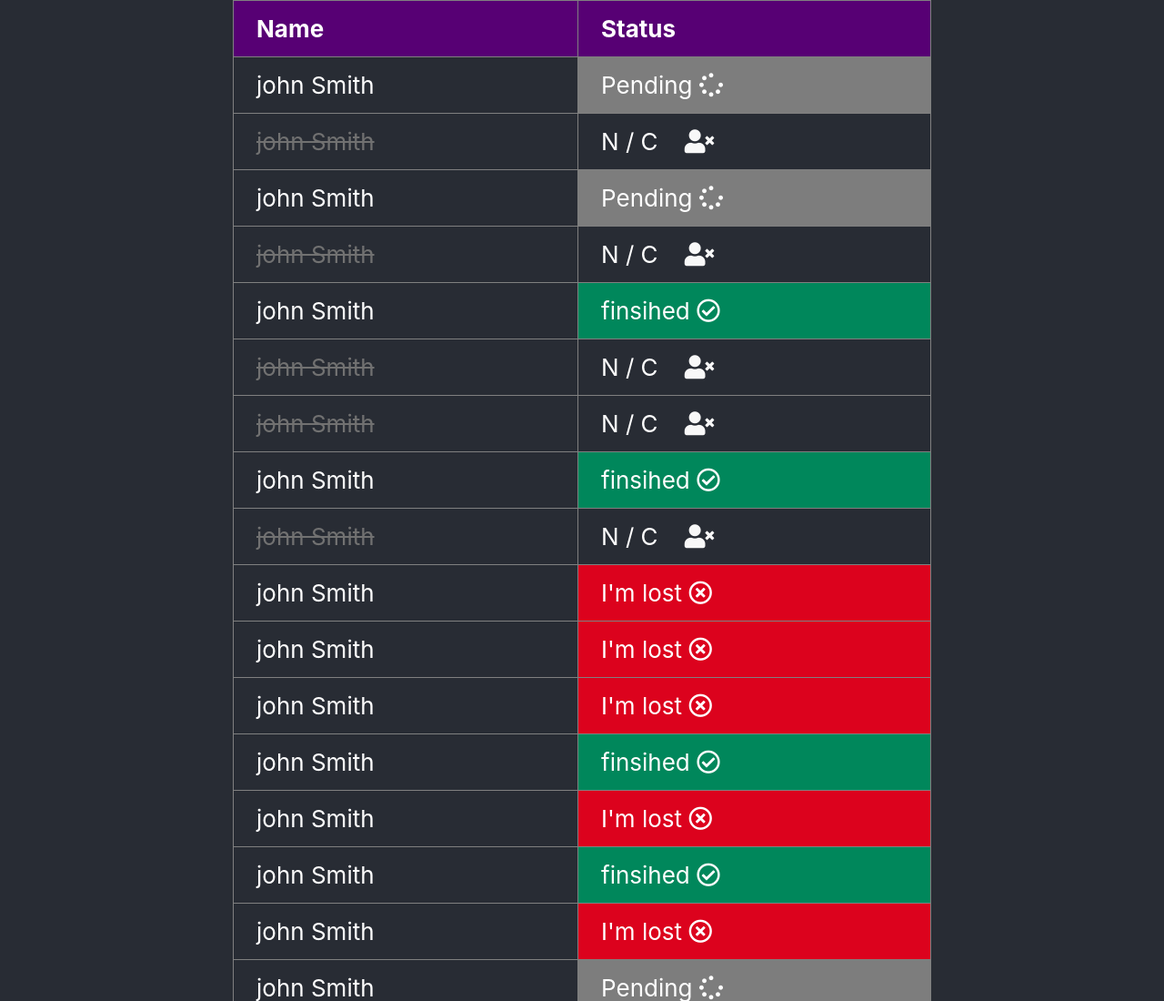
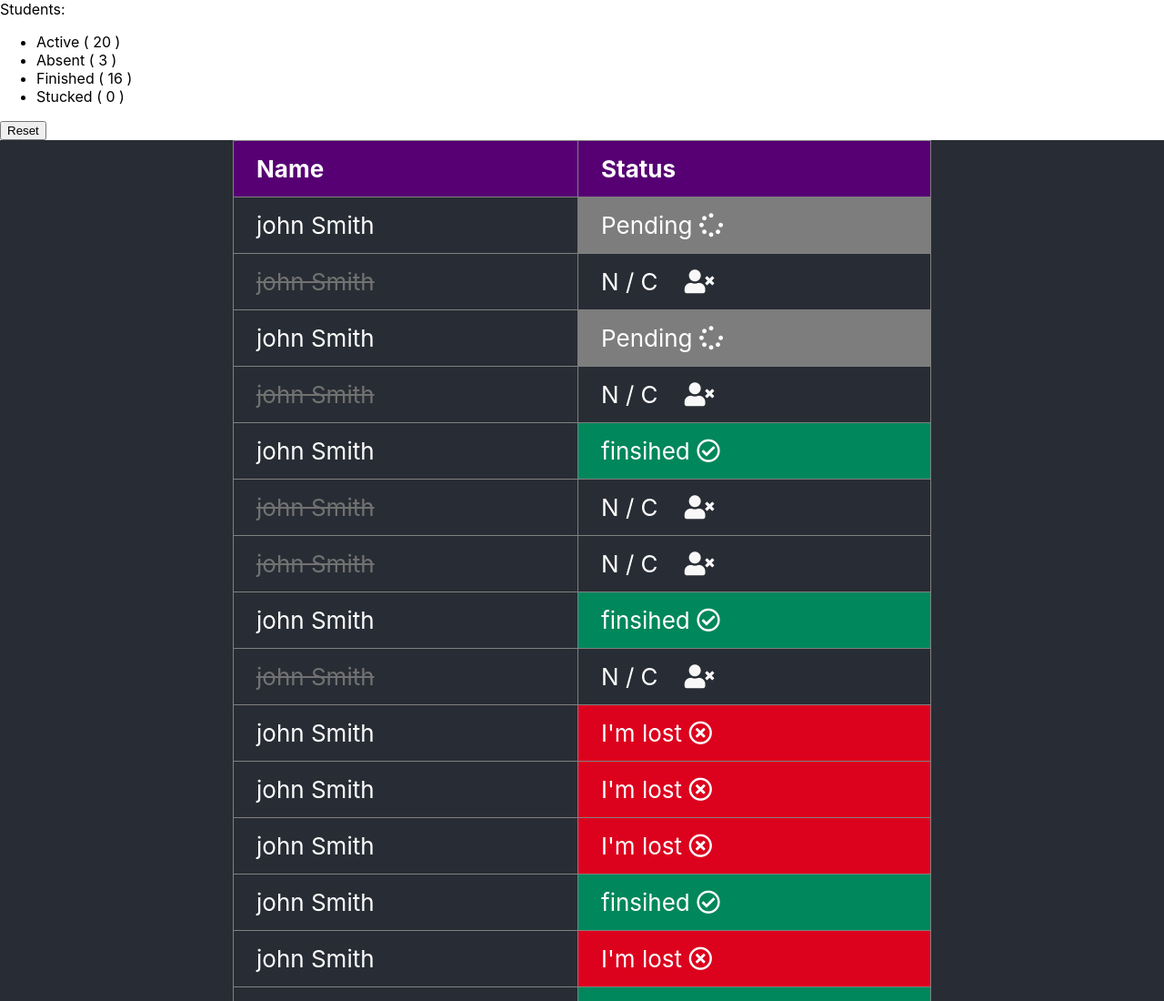
Before and after one commit to mhkafadar/bootcamp-in-class-tool-frontend, a plain HTML site: page index.html in a window 1280 px wide. Shown: the top 1100 px of the page at 91% size. Drawn offline with Linux system fonts and the light colour scheme.

Commit message:
added navbar to index.html

```diff
--- a/index.html
+++ b/index.html
@@ -12,6 +12,23 @@
 </head>
 
 <body>
+    <!-- starting of the navbar  -->
+    <nav>
+            <div class="nav-container">
+                <div class="left">Students:
+                    <ul>
+                        <li>Active ( <span id="active-no">20</span> ) </li>
+                        <li>Absent ( <span id="absent-no">3</span> ) </li>
+                        <li>Finished ( <span id="finished-no">16</span> ) </li>
+                        <li>Stucked ( <span id="stucked-no">0</span> ) </li>
+                    </ul>
+                </div>
+                <div class="right">
+                    <button id="reset">Reset</button>
+                </div>
+            </div>
+    </nav>
+    <!-- end of the navbar  -->
     <div class="container">
         <header class="content">
              <!-- end of the  main table to check students status -->
```
